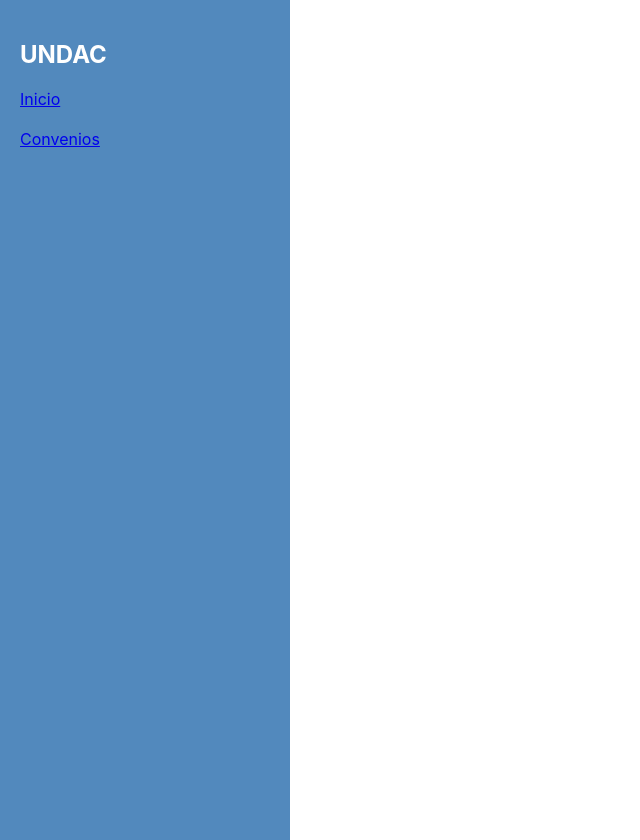
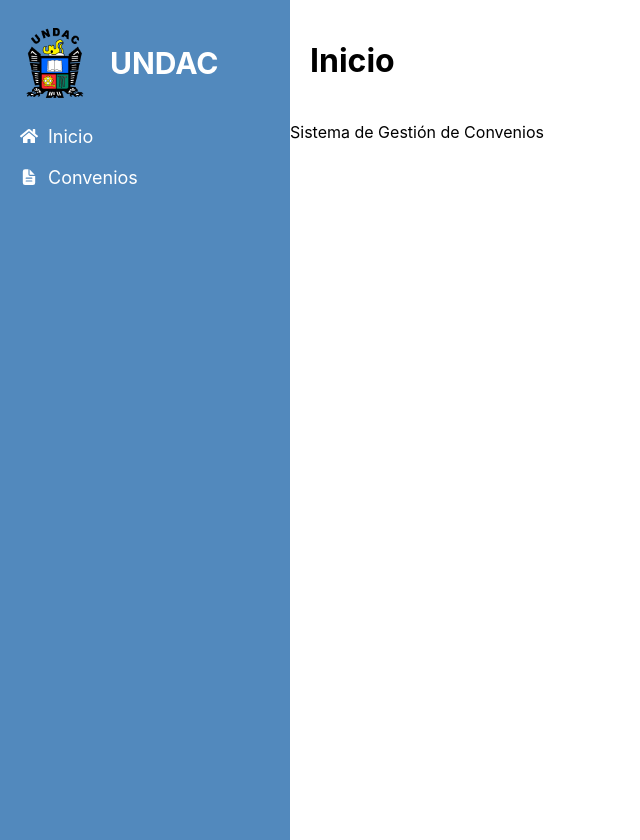
Before and after one commit to BritneyRS/Sistema_Undac, a React (Create React App) app: page / in a window 1280 px wide. Shown: the whole page, without its empty margins (0-640 px from the left). Built offline with nearby package versions, Linux system fonts and the light colour scheme.

Commit message:
modificaciones

```diff
--- a/package.json
+++ b/package.json
@@ -9,6 +9,7 @@
     "@testing-library/user-event": "^13.5.0",
     "react": "^19.2.6",
     "react-dom": "^19.2.6",
+    "react-icons": "^5.6.0",
     "react-router-dom": "^7.15.0",
     "react-scripts": "5.0.1",
     "web-vitals": "^2.1.4"
--- a/src/App.js
+++ b/src/App.js
@@ -14,9 +14,7 @@ function App() {
 
         <Routes>
 
-          <Route path="/" element={<inicio />} />
-
-
+          <Route path="/" element={<Inicio />} />
 
         </Routes>
 
--- a/src/Components/Sidebar.jsx
+++ b/src/Components/Sidebar.jsx
@@ -1,24 +1,45 @@
 import logo from "../Image/undac_logo.png";
 import { Link } from "react-router-dom"
+import {FaHome} from "react-icons/fa"
+import { IoDocumentText } from "react-icons/io5";
 
 export default function sidebar() {
   return (
-   <div className="sidebar">
+  <div className="sidebar">
 
-      <h2>UNDAC</h2>
-
+      <div className="logo-container">
+        <img src={logo} alt="Logo de la universidad" ></img>
+        <h2>UNDAC</h2>
+      </div>
       <ul>
 
         <li>
-          <Link to="/">Inicio</Link>
+
+          <Link to="/">
+
+            <FaHome />
+
+            Inicio
+
+          </Link>
+
         </li>
 
         <li>
-          <Link to="/convenios">Convenios</Link>
+
+          <Link to="/convenios">
+
+            <IoDocumentText/>
+
+            Convenios
+
+          </Link>
+
         </li>
 
       </ul>
 
     </div>
-  );
+
+  )
 }
--- a/src/Styles/style.css
+++ b/src/Styles/style.css
@@ -1,7 +1,7 @@
 .container{
   display:flex;
 }
-
+/*Seecion de sidebarazul */
 .sidebar{
   width:250px;
   height:100vh;
@@ -13,6 +13,17 @@
 .sidebar ul{
   list-style:none;
   padding:0;
+}
+
+.sidebar a{
+   color:white;
+   text-decoration:none;
+
+   display:flex;
+   align-items:center;
+   gap:10px;
+
+   font-size:18px;
 }
 
 .sidebar li{
--- a/src/page/inicio.jsx
+++ b/src/page/inicio.jsx
@@ -1,11 +1,11 @@
 
 
-export default function inicio() {
+export default function Inicio() {
 
   return (
 
 
-    <div className="inicio">
+    <div className="Inicio">
 
       <h1>Inicio</h1>
 
```
Also changed, not shown: 1 other file (tests, documents, lock files or other folders).
